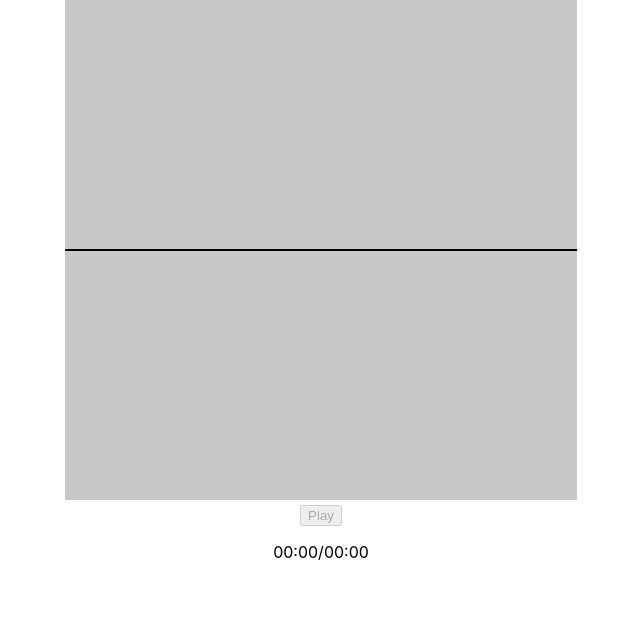
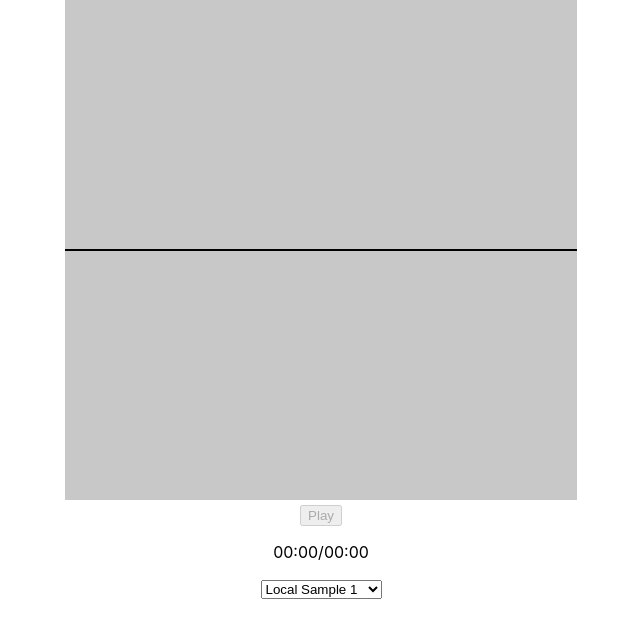
Before and after one commit to alwonder/synesthetic, a React (Create React App) app: page / in a window 1280 px wide. Shown: the top 638 px of the page, without its empty margins (319-959 px from the left). Built offline with nearby package versions, Linux system fonts and the light colour scheme.

Commit message:
Add audio select component

```diff
--- a/src/App.tsx
+++ b/src/App.tsx
@@ -1,14 +1,13 @@
-import React, { useCallback, useEffect, useRef, useState } from 'react';
+import React, { ChangeEvent, useCallback, useEffect, useRef, useState } from 'react';
 import './App.css';
 import { AudioPlayer } from './audioPlayer/AudioPlayer';
+import { AudioSelect } from './audioSelect/AudioSelect';
+import { audioSources } from './export/audioSources';
 import sample1 from './samples/sample1.ogg';
 import { AudioAnalyserFactory } from './utils/AudioContext';
 import { BasicVisualizer } from './visualizers/BasicVisualizer';
 
-const someAudio = new Audio(
-  'https://file-examples-com.github.io/uploads/2017/11/file_example_MP3_700KB.mp3',
-  // sample1,
-);
+const someAudio = new Audio();
 someAudio.crossOrigin = 'anonymous';
 const WIDTH = 512;
 const HEIGHT = 500;
@@ -20,6 +19,16 @@ function App() {
   const analyserRef = useRef<AnalyserNode>();
   const dataArrayRef = useRef<Uint8Array>();
   const visualizerRef = useRef<BasicVisualizer | null>(null);
+  const [audioSrc, setAudioSrc] = useState(audioSources[0].src);
+
+  useEffect(() => {
+    someAudio.pause();
+    someAudio.src = audioSrc;
+
+    return () => {
+      someAudio.src = '';
+    };
+  }, [audioSrc]);
 
   useEffect(() => {
     const { audioContext, audioAnalyser } = AudioAnalyserFactory.create();
@@ -49,10 +58,15 @@ function App() {
     };
   }, []);
 
+  const onSrcSelect = useCallback((event: ChangeEvent<HTMLSelectElement>) => {
+    setAudioSrc(event.target.value);
+  }, []);
+
   return (
     <div className="App">
       <canvas ref={canvasRef} width={WIDTH} height={HEIGHT} />
       <AudioPlayer audio={someAudio} />
+      <AudioSelect selectedSrc={audioSrc} onSrcSelect={onSrcSelect} />
     </div>
   );
 }
--- a/src/audioPlayer/AudioPlayer.tsx
+++ b/src/audioPlayer/AudioPlayer.tsx
@@ -18,6 +18,11 @@ export const AudioPlayer = ({ audio }: Props) => {
   const onPlaying = useCallback(() => setIsPlaying(true), []);
   const onPause = useCallback(() => setIsPlaying(false), []);
   const onEnded = useCallback(() => setCurrentTime(0), []);
+  const onEmptied = useCallback(() => {
+    setIsDisabled(true);
+    setIsPlaying(false);
+    setCurrentTime(0);
+  }, []);
 
   useEffect(() => {
     const listeners: Record<string, () => void> = {
@@ -26,6 +31,7 @@ export const AudioPlayer = ({ audio }: Props) => {
       playing: onPlaying,
       pause: onPause,
       ended: onEnded,
+      emptied: onEmptied,
     };
     Object.keys(listeners).forEach((event) => audio.addEventListener(event, listeners[event]));
 
--- /dev/null
+++ b/src/audioSelect/AudioSelect.tsx
@@ -0,0 +1,25 @@
+import React, { ChangeEvent, useCallback, useEffect, useMemo } from 'react';
+import { audioSources } from '../export/audioSources';
+
+type Props = {
+  selectedSrc: string;
+  onSrcSelect: (event: ChangeEvent<HTMLSelectElement>) => void;
+};
+
+export const AudioSelect = ({ selectedSrc, onSrcSelect }: Props) => {
+  const sourcesList = useMemo(
+    () =>
+      audioSources.map((item) => (
+        <option key={item.src} value={item.src}>
+          {item.name}
+        </option>
+      )),
+    [],
+  );
+
+  return (
+    <select value={selectedSrc} onChange={onSrcSelect}>
+      {sourcesList}
+    </select>
+  );
+};
--- /dev/null
+++ b/src/export/audioSources.ts
@@ -0,0 +1,16 @@
+import sample1 from '../samples/sample1.ogg';
+import sample2 from '../samples/sample2.mp3';
+
+export type AudioSourceItem = {
+  name: string;
+  src: string;
+};
+
+export const audioSources: AudioSourceItem[] = [
+  { name: 'Local Sample 1', src: sample1 },
+  { name: 'Local Sample 2', src: sample2 },
+  {
+    name: 'Online Sample 1',
+    src: 'https://file-examples-com.github.io/uploads/2017/11/file_example_MP3_700KB.mp3',
+  },
+];
```
